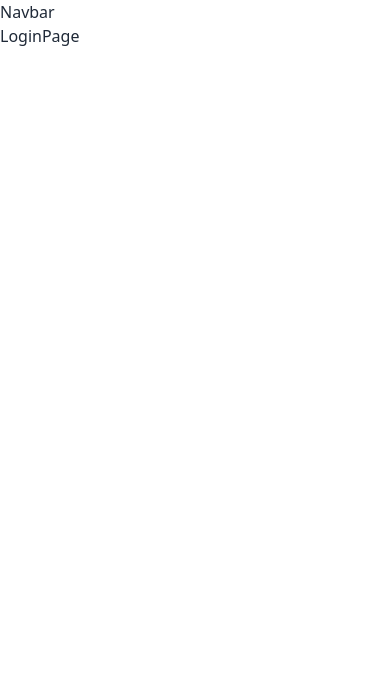
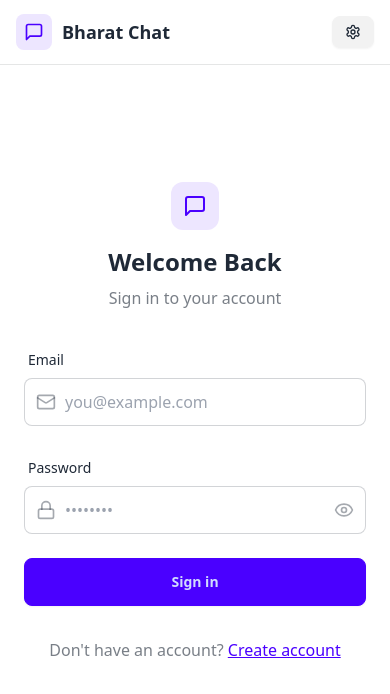
Before and after one commit to Yushmanth-reddy/Chat-App-frontend, a React (Vite) app: page /login in a window 390 px wide. Shown: the top 694 px of the page. Built offline with nearby package versions, Linux system fonts and the light colour scheme; no server answers.

Commit message:
login and signup done
Signed-off-by: yushmanth <yushmanth@yushmanth-pc.com>

```diff
--- a/package.json
+++ b/package.json
@@ -25,7 +25,7 @@
     "@types/react-dom": "^19.0.4",
     "@vitejs/plugin-react": "^4.3.4",
     "autoprefixer": "^10.4.21",
-    "daisyui": "^5.0.0",
+    "daisyui": "^4.12.23",
     "eslint": "^9.21.0",
     "eslint-plugin-react-hooks": "^5.1.0",
     "eslint-plugin-react-refresh": "^0.4.19",
--- a/src/App.jsx
+++ b/src/App.jsx
@@ -8,6 +8,7 @@ import SettingsPage from "./pages/SettingsPage";
 import { useAuthStore } from "./store/useAuthStore";
 import { useEffect } from "react";
 import { Loader } from "lucide-react";
+import { Toaster } from "react-hot-toast";
 
 const App = () => {
   const { authUser, checkAuth, isCheckingAuth } = useAuthStore();
@@ -44,9 +45,10 @@ const App = () => {
         <Route path="/settings" element={<SettingsPage />} />
         <Route
           path="/profile"
-          element={!authUser ? <ProfilePage /> : <Navigate to="/" />}
+          element={authUser ? <ProfilePage /> : <Navigate to="/" />}
         />
       </Routes>
+      <Toaster />
     </div>
   );
 };
--- a/src/components/Navbar.jsx
+++ b/src/components/Navbar.jsx
@@ -1,5 +1,60 @@
+import { useAuthStore } from "../store/useAuthStore";
+import { Link } from "react-router-dom";
+import { LogOut, MessageSquare, Settings, User } from "lucide-react";
+
 const Navbar = () => {
-  return <div>Navbar</div>;
+  const { authUser, logout } = useAuthStore();
+  return (
+    <header
+      className="bg-base-100 border-b border-base-300 fixed w-full top-0 z-40
+    backdrop-blur-lg bg-base-100/80"
+    >
+      <div className="container mx-auto px-4 h-16">
+        <div className="flex items-center justify-between h-full">
+          <div className="flex items-center gap-8">
+            <Link
+              to="/"
+              className="flex items-center gap-2.5 hover:opacity-80 transition-all"
+            >
+              <div className="size-9 rounded-lg bg-primary/10 flex items-center justify-center">
+                <MessageSquare className="w-5 h-5 text-primary" />
+              </div>
+              <h1 className="text-lg font-bold">Bharat Chat</h1>
+            </Link>
+          </div>
+          <div className="flex items-center gap-2">
+            <Link
+              to="/setting"
+              className={`
+              btn btn-sm gap-2 transition-colors
+
+              `}
+            >
+              <Settings className="w-4 h-4" />
+              <span className="hidden sm:inline">Settings</span>
+            </Link>
+
+            {authUser && (
+              <>
+                <Link to={"/profile"} className={`btn btn-sm gap-2`}>
+                  <User className="size-5" />
+                  <span className="hidden sm:inline">Profile</span>
+                </Link>
+
+                <button
+                  className="flex gap-2 items-center"
+                  onClick={() => logout()}
+                >
+                  <LogOut className="size-5" />
+                  <span className="hidden sm:inline">Logout</span>
+                </button>
+              </>
+            )}
+          </div>
+        </div>
+      </div>
+    </header>
+  );
 };
 
 export default Navbar;
--- a/src/pages/LoginPage.jsx
+++ b/src/pages/LoginPage.jsx
@@ -1,7 +1,130 @@
-import React from "react";
+import React, { useState } from "react";
+import { useAuthStore } from "../store/useAuthStore";
+import toast from "react-hot-toast";
+import { Eye, EyeOff, Loader2, Lock, Mail, MessageSquare } from "lucide-react";
+import AuthImagePattern from "../components/AuthImagePattern";
+import { Link } from "react-router-dom";
 
 const LoginPage = () => {
-  return <div>LoginPage</div>;
+  const [showPassword, setShowPassword] = useState(false);
+  const [formData, setFormData] = useState({
+    email: "",
+    password: "",
+  });
+  const { login, isLoggingIn } = useAuthStore();
+
+  const handleSubmit = (e) => {
+    e.preventDefault();
+    login(formData);
+  };
+  return (
+    <div className="h-screen grid lg:grid-cols-2">
+      {/* Left Side - Form */}
+      <div className="flex flex-col justify-center items-center p-6 sm:p-12">
+        <div className="w-full max-w-md space-y-8">
+          {/* Logo */}
+          <div className="text-center mb-8">
+            <div className="flex flex-col items-center gap-2 group">
+              <div
+                className="w-12 h-12 rounded-xl bg-primary/10 flex items-center justify-center group-hover:bg-primary/20
+          transition-colors"
+              >
+                <MessageSquare className="w-6 h-6 text-primary" />
+              </div>
+              <h1 className="text-2xl font-bold mt-2">Welcome Back</h1>
+              <p className="text-base-content/60">Sign in to your account</p>
+            </div>
+          </div>
+
+          {/* Form */}
+          <form onSubmit={handleSubmit} className="space-y-6">
+            <div className="form-control">
+              <label className="label">
+                <span className="label-text font-medium">Email</span>
+              </label>
+              <div className="relative">
+                <div className="absolute inset-y-0 left-0 pl-3 flex items-center pointer-events-none">
+                  <Mail className="h-5 w-5 text-base-content/40" />
+                </div>
+                <input
+                  type="email"
+                  className={`input input-bordered w-full pl-10`}
+                  placeholder="you@example.com"
+                  value={formData.email}
+                  onChange={(e) =>
+                    setFormData({ ...formData, email: e.target.value })
+                  }
+                />
+              </div>
+            </div>
+
+            <div className="form-control">
+              <label className="label">
+                <span className="label-text font-medium">Password</span>
+              </label>
+              <div className="relative">
+                <div className="absolute inset-y-0 left-0 pl-3 flex items-center pointer-events-none">
+                  <Lock className="h-5 w-5 text-base-content/40" />
+                </div>
+                <input
+                  type={showPassword ? "text" : "password"}
+                  className={`input input-bordered w-full pl-10`}
+                  placeholder="••••••••"
+                  value={formData.password}
+                  onChange={(e) =>
+                    setFormData({ ...formData, password: e.target.value })
+                  }
+                />
+                <button
+                  type="button"
+                  className="absolute inset-y-0 right-0 pr-3 flex items-center"
+                  onClick={() => setShowPassword(!showPassword)}
+                >
+                  {showPassword ? (
+                    <EyeOff className="h-5 w-5 text-base-content/40" />
+                  ) : (
+                    <Eye className="h-5 w-5 text-base-content/40" />
+                  )}
+                </button>
+              </div>
+            </div>
+
+            <button
+              type="submit"
+              className="btn btn-primary w-full"
+              disabled={isLoggingIn}
+            >
+              {isLoggingIn ? (
+                <>
+                  <Loader2 className="h-5 w-5 animate-spin" />
+                  Loading...
+                </>
+              ) : (
+                "Sign in"
+              )}
+            </button>
+          </form>
+
+          <div className="text-center">
+            <p className="text-base-content/60">
+              Don&apos;t have an account?{" "}
+              <Link to="/signup" className="link link-primary">
+                Create account
+              </Link>
+            </p>
+          </div>
+        </div>
+      </div>
+
+      {/* Right Side - Image/Pattern */}
+      <AuthImagePattern
+        title={"Welcome back!"}
+        subtitle={
+          "Sign in to continue your conversations and catch up with your messages."
+        }
+      />
+    </div>
+  );
 };
 
 export default LoginPage;
--- a/src/pages/SignupPage.jsx
+++ b/src/pages/SignupPage.jsx
@@ -11,6 +11,7 @@ import {
 } from "lucide-react";
 import { Link } from "react-router-dom";
 import AuthImagePattern from "../components/AuthImagePattern";
+import toast from "react-hot-toast";
 
 const SignupPage = () => {
   const [showPassword, setShowPassword] = useState(false);
@@ -21,9 +22,22 @@ const SignupPage = () => {
   });
   const { signingUp, isSigningUp } = useAuthStore();
 
-  const validateForm = () => {};
+  const validateForm = () => {
+    if (!formData.fullName.trim()) return toast.error("Full name is required");
+    if (!formData.email.trim()) return toast.error("Email is required");
+    if (!/\S+@\S+\.\S+/.test(formData.email))
+      return toast.error("Invalid email format");
+    if (!formData.password) return toast.error("Password is required");
+    if (formData.password.length < 6)
+      return toast.error("Password must be at least 6 characters");
+
+    return true;
+  };
   const handleSubmit = (e) => {
-    e.preventDefault;
+    e.preventDefault();
+
+    const success = validateForm();
+    if (success === true) signingUp(formData);
   };
   return (
     <div className="min-h-screen grid lg:grid-cols-2">
--- a/src/store/useAuthStore.js
+++ b/src/store/useAuthStore.js
@@ -1,5 +1,6 @@
 import { create } from "zustand";
 import { axiosInstance } from "../lib/axios.js";
+import toast from "react-hot-toast";
 
 export const useAuthStore = create((set) => ({
   authUser: null,
@@ -21,5 +22,40 @@ export const useAuthStore = create((set) => ({
     }
   },
 
-  signingUp: async (data) => {},
+  signingUp: async (data) => {
+    set({ isSigningUp: true });
+    try {
+      const res = await axiosInstance.post("/auth/signup", data);
+      set({ authUser: res.data });
+      toast.success("Account successfully created");
+    } catch (error) {
+      console.log(error);
+      toast.error(error.response.data.message);
+    } finally {
+      set({ isSigningUp: false });
+    }
+  },
+
+  login: async (data) => {
+    set({ isLoggingIn: true });
+    try {
+      const res = await axiosInstance.post("/auth/login", data);
+      set({ authUser: res.data });
+      toast.success("Successfully LoggedIn");
+    } catch (error) {
+      toast.error(error.response.data.message);
+    } finally {
+      set({ isLoggingIn: false });
+    }
+  },
+
+  logout: async () => {
+    try {
+      const res = await axiosInstance.post("/auth/logout");
+      set({ authUser: null });
+      toast.success("Successfully logged out");
+    } catch (error) {
+      toast.error(error.response.data.message);
+    }
+  },
 }));
```
Also changed, not shown: 1 other file (tests, documents, lock files or other folders).
